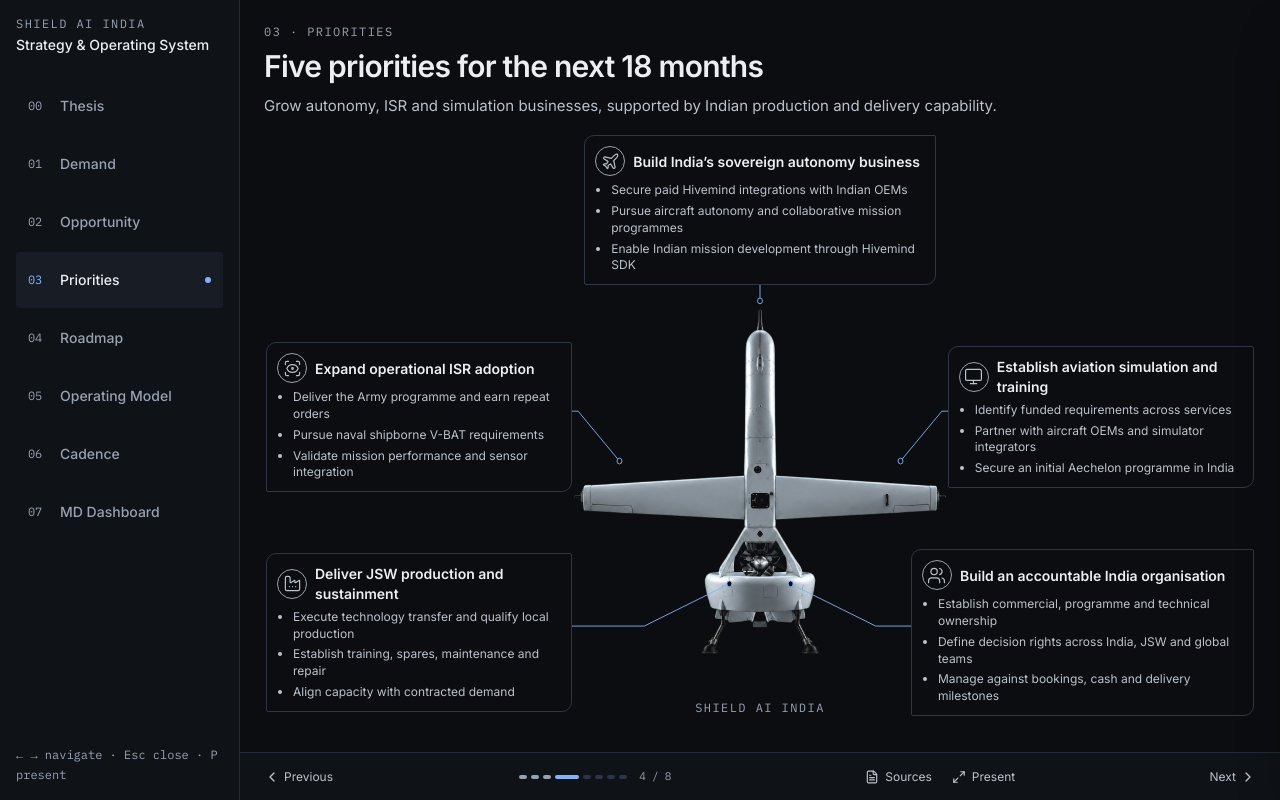
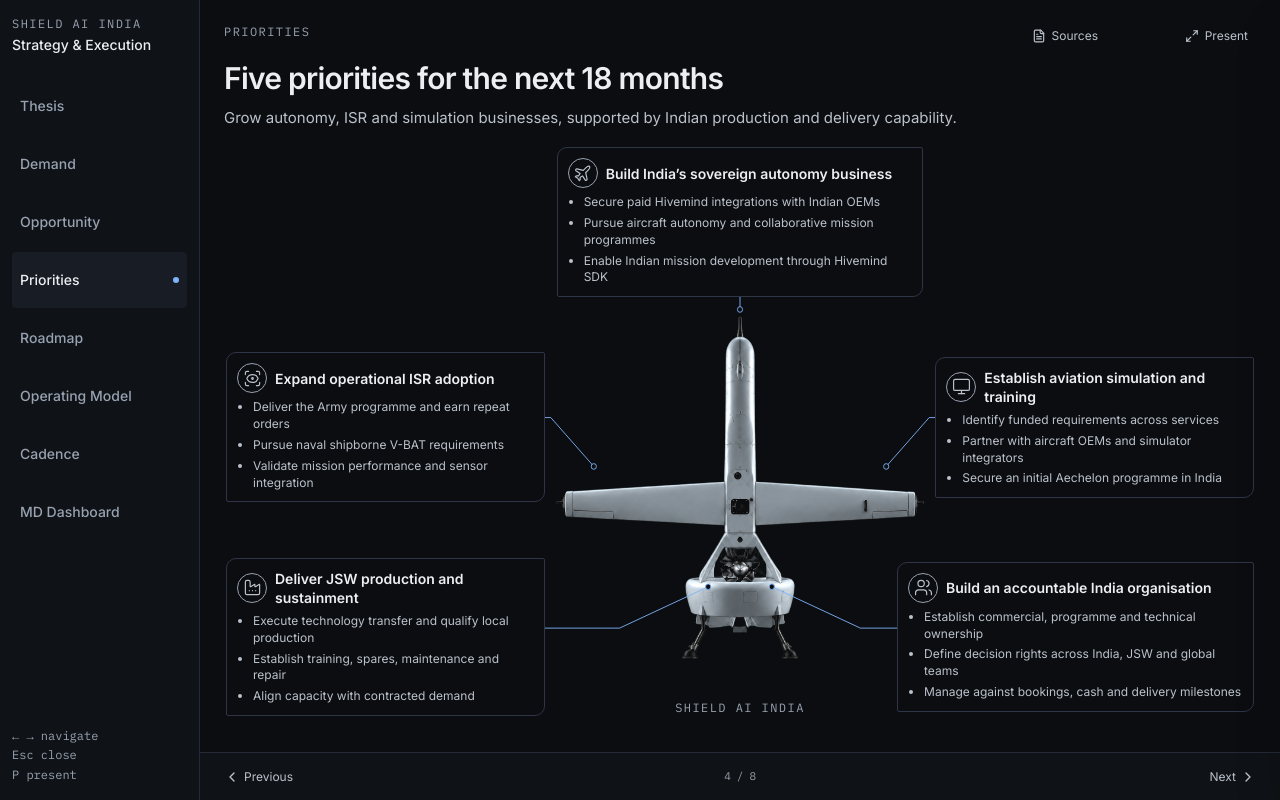
Before and after one commit to Sakshambhutani/shield-ai-emergent, a React (Vite) app in the folder shield-ai-india-source/frontend/: page /priorities in a window 1280 px wide. Built offline with nearby package versions, Linux system fonts and the light colour scheme.

Commit message:
Streamline sidebar and presentation controls

```diff
--- a/shield-ai-india-source/frontend/src/components/Shell.tsx
+++ b/shield-ai-india-source/frontend/src/components/Shell.tsx
@@ -10,21 +10,24 @@
   const { sectionIndex, go, present } = useStore();
   if (present) return null;
   return (
-    <nav aria-label="Main navigation" data-testid="side-nav" className="relative z-[60] hidden md:flex w-60 shrink-0 flex-col border-r border-line bg-ink-1 p-4 overflow-y-auto">
+    <nav aria-label="Main navigation" data-testid="side-nav" className="relative z-[60] hidden md:flex w-[200px] shrink-0 flex-col border-r border-line bg-ink-1 px-3 py-4 overflow-y-auto">
       <div className="mb-6">
         <div className="eyebrow text-sig-blue">Shield AI India</div>
-         <div className="text-sm font-medium leading-tight mt-1">Strategy &amp; Operating System</div>
+         <div className="text-sm font-medium leading-tight mt-1">Strategy &amp; Execution</div>
       </div>
       <div className="flex flex-col gap-0.5">
         {SECTIONS.map((s, i) => (
-          <button key={s.id} data-testid={`nav-${s.id}`} onClick={() => go(i)} aria-current={i === sectionIndex ? 'page' : undefined} className={cn('group flex min-h-[56px] items-center gap-3 rounded px-3 py-2 text-left transition-colors duration-200', i === sectionIndex ? 'bg-ink-3 text-paper' : 'text-paper-3 hover:text-paper-2 hover:bg-ink-2')}>
-            <span className={cn('num w-5 shrink-0 text-xs', i === sectionIndex ? 'text-sig-blue' : 'text-paper-3')}>{s.num}</span>
+          <button key={s.id} data-testid={`nav-${s.id}`} onClick={() => go(i)} aria-current={i === sectionIndex ? 'page' : undefined} className={cn('group flex min-h-[56px] items-center gap-2 rounded px-2 py-2 text-left transition-colors duration-200', i === sectionIndex ? 'bg-ink-3 text-paper' : 'text-paper-3 hover:text-paper-2 hover:bg-ink-2')}>
             <span className="min-w-0 flex-1 text-sm font-medium leading-5">{s.label}</span>
             {i === sectionIndex && <span className="ml-auto h-1.5 w-1.5 rounded-full bg-sig-blue shrink-0" />}
           </button>
         ))}
       </div>
-      <div className="mt-auto pt-6 text-xs font-mono text-paper-3 leading-relaxed">← → navigate · Esc close · P present</div>
+      <div className="mt-auto pt-6 text-xs font-mono text-paper-3 leading-relaxed">
+        <div>← → navigate</div>
+        <div>Esc close</div>
+        <div>P present</div>
+      </div>
     </nav>
   );
 }
@@ -34,31 +37,21 @@
   const buttonClass = 'inline-flex items-center gap-1.5 rounded px-2 py-1 text-xs text-paper-2 hover:text-paper hover:bg-ink-3';
   return <div className="flex items-center gap-1">
     {!present && SECTIONS[sectionIndex].id !== 'opmodel' && <>
-      <button aria-label="Sources" title="Sources" data-testid="sources-btn" onClick={() => openEvidence()} className={buttonClass}><FileText className="h-3.5 w-3.5" /><span className="hidden lg:inline">Sources</span></button>
+      <button aria-label="Sources" title="Sources" data-testid="sources-btn" onClick={() => openEvidence()} className={buttonClass}><FileText className="h-3.5 w-3.5" /><span>Sources</span></button>
     </>}
-    <button aria-label={present ? 'Exit presentation' : 'Present'} title={present ? 'Exit presentation' : 'Present'} data-testid="present-btn" onClick={() => setPresent(!present)} className={buttonClass}>
-      {present ? <Minimize2 className="h-3.5 w-3.5" /> : <Maximize2 className="h-3.5 w-3.5" />}<span className="hidden sm:inline">{present ? 'Exit' : 'Present'}</span>
+    <button aria-label={present ? 'Exit presentation' : 'Present'} title={present ? 'Exit presentation' : 'Present'} data-testid="present-btn" onClick={() => setPresent(!present)} className={cn(buttonClass, 'min-w-[146px] justify-end')}>
+      {present ? <Minimize2 className="h-3.5 w-3.5" /> : <Maximize2 className="h-3.5 w-3.5" />}<span>{present ? 'Exit presentation' : 'Present'}</span>
     </button>
   </div>;
 }
 
-const progressDot = (i: number, current: number): string => {
-  if (i === current) return 'w-6 bg-sig-blue';
-  if (i < current) return 'w-2 bg-paper-3';
-  return 'w-2 bg-line-2';
-};
-
 function Footer() {
   const { sectionIndex, go } = useStore();
   return (
-    <footer className="relative z-[60] flex items-center justify-between gap-2 px-3 lg:px-6 h-12 border-t border-line bg-ink-1 shrink-0">
-      <button data-testid="prev-btn" disabled={sectionIndex === 0} onClick={() => go(sectionIndex - 1)} className="inline-flex items-center gap-1 text-xs text-paper-2 hover:text-paper disabled:opacity-30 transition-colors duration-200"><ChevronLeft className="h-4 w-4" /> Previous</button>
-      <div className="flex items-center gap-3">
-        <div className="hidden xl:flex gap-1">{SECTIONS.map((x, i) => <button key={x.id} onClick={() => go(i)} aria-label={x.label} className={cn('h-1 rounded-full transition-all duration-300', progressDot(i, sectionIndex))} />)}</div>
-        <span data-testid="section-progress" className="num text-[11px] text-paper-3">{sectionIndex + 1} / {SECTIONS.length}</span>
-      </div>
-      <ViewControls />
-      <button data-testid="next-btn" disabled={sectionIndex === SECTIONS.length - 1} onClick={() => go(sectionIndex + 1)} className="inline-flex items-center gap-1 text-xs text-paper-2 hover:text-paper disabled:opacity-30 transition-colors duration-200">Next <ChevronRight className="h-4 w-4" /></button>
+    <footer className="relative z-[60] grid grid-cols-[1fr_auto_1fr] items-center gap-2 px-3 lg:px-6 h-12 border-t border-line bg-ink-1 shrink-0">
+      <button data-testid="prev-btn" disabled={sectionIndex === 0} onClick={() => go(sectionIndex - 1)} className="justify-self-start inline-flex items-center gap-1 text-xs text-paper-2 hover:text-paper disabled:opacity-30 transition-colors duration-200"><ChevronLeft className="h-4 w-4" /> Previous</button>
+      <span data-testid="section-progress" aria-label={`Slide ${sectionIndex + 1} of ${SECTIONS.length}`} aria-live="polite" className="num text-[11px] text-paper-3">{sectionIndex + 1} / {SECTIONS.length}</span>
+      <button data-testid="next-btn" disabled={sectionIndex === SECTIONS.length - 1} onClick={() => go(sectionIndex + 1)} className="justify-self-end inline-flex items-center gap-1 text-xs text-paper-2 hover:text-paper disabled:opacity-30 transition-colors duration-200">Next <ChevronRight className="h-4 w-4" /></button>
     </footer>
   );
 }
@@ -71,7 +64,12 @@
     <div className="h-full flex bg-ink text-paper">
       <Nav />
       <div className="flex-1 flex flex-col min-w-0 h-full">
-        <main ref={mainRef} data-testid="main-content" className={cn('flex-1 min-h-0 overflow-y-auto overflow-x-hidden', present ? 'p-6 lg:p-10' : 'p-4 lg:p-6')}>{children}</main>
+        <main ref={mainRef} data-testid="main-content" className={cn('shell-content relative flex-1 min-h-0 overflow-y-auto overflow-x-hidden', present ? 'p-6 lg:p-10' : 'p-4 lg:p-6')}>
+          <div role="group" aria-label="Presentation controls" className={cn('absolute z-[60]', present ? 'top-6 right-6 lg:top-10 lg:right-10' : 'top-4 right-4 lg:top-6 lg:right-6')}>
+            <ViewControls />
+          </div>
+          {children}
+        </main>
         <Footer />
       </div>
       {SECTIONS[sectionIndex].id !== 'opmodel' && <>
--- a/shield-ai-india-source/frontend/src/components/ui.tsx
+++ b/shield-ai-india-source/frontend/src/components/ui.tsx
@@ -16,7 +16,7 @@
   return (
     <header className="screen-heading" data-testid="screen-heading">
       <div className="screen-heading-copy">
-        <div className="eyebrow">{s.num} · {s.label}</div>
+        <div className="eyebrow">{s.label}</div>
         <h1 data-testid="screen-headline" className="screen-title">{title}</h1>
         {sub && <p data-testid="screen-subhead" className="screen-subhead">{sub}</p>}
       </div>
--- a/shield-ai-india-source/frontend/src/index.css
+++ b/shield-ai-india-source/frontend/src/index.css
@@ -58,3 +58,10 @@
 @media (prefers-reduced-motion: reduce) {
   *, *::before, *::after { animation: none !important; transition: none !important; scroll-behavior: auto !important; }
 }
+
+/* Corner controls share the existing heading space without a separate bar. */
+.shell-content .screen-heading .eyebrow { min-height:28px; padding-right:240px; }
+@media (max-width: 600px) {
+  .shell-content .screen-heading { padding-top:36px; }
+  .shell-content .screen-heading .eyebrow { min-height:0; padding-right:0; }
+}
--- a/shield-ai-india-source/frontend/src/store.tsx
+++ b/shield-ai-india-source/frontend/src/store.tsx
@@ -57,7 +57,7 @@
       if (isEditable(e.target)) return;
       if (e.key === 'ArrowRight') go(sectionIndex + 1);
       else if (e.key === 'ArrowLeft') go(sectionIndex - 1);
-      else if (e.key === 'Escape') { closeEvidence(); setAccount(null); }
+      else if (e.key === 'Escape') { closeEvidence(); setAccount(null); setPresent(false); }
       else if (e.key === 'p' || e.key === 'P') setPresent((p) => !p);
     };
     window.addEventListener('keydown', onKey);
```
